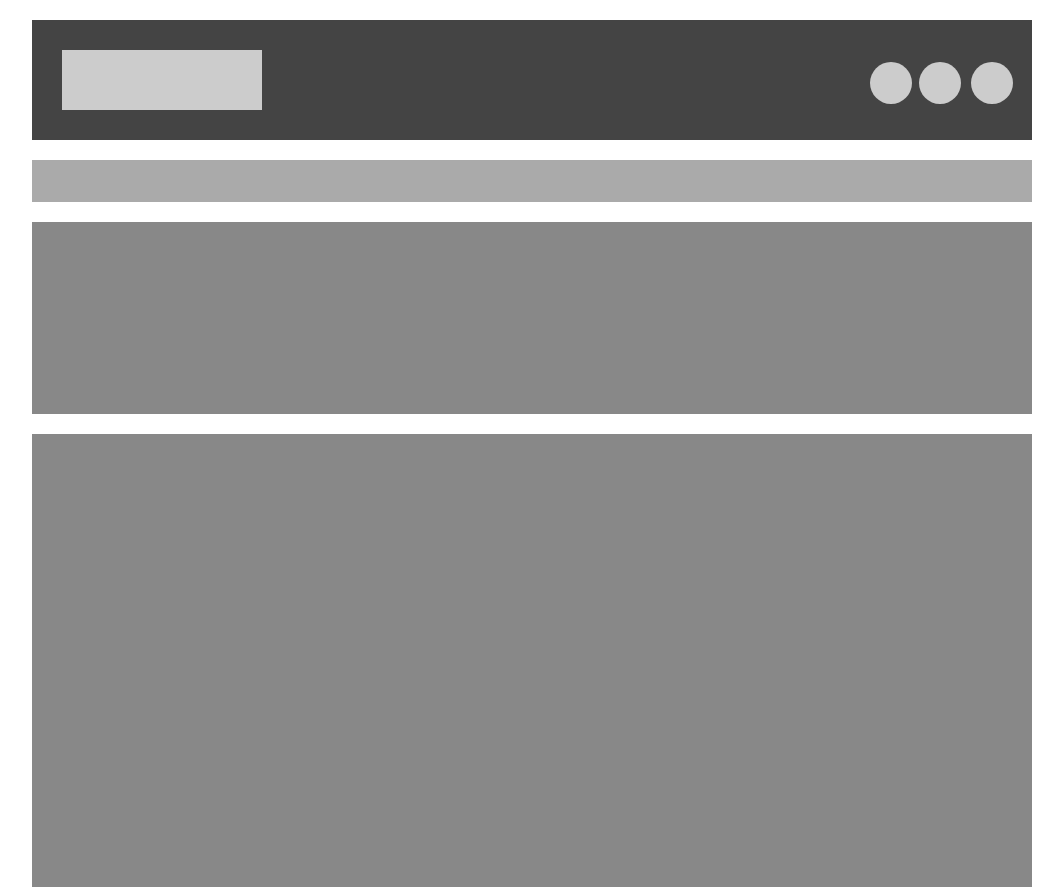
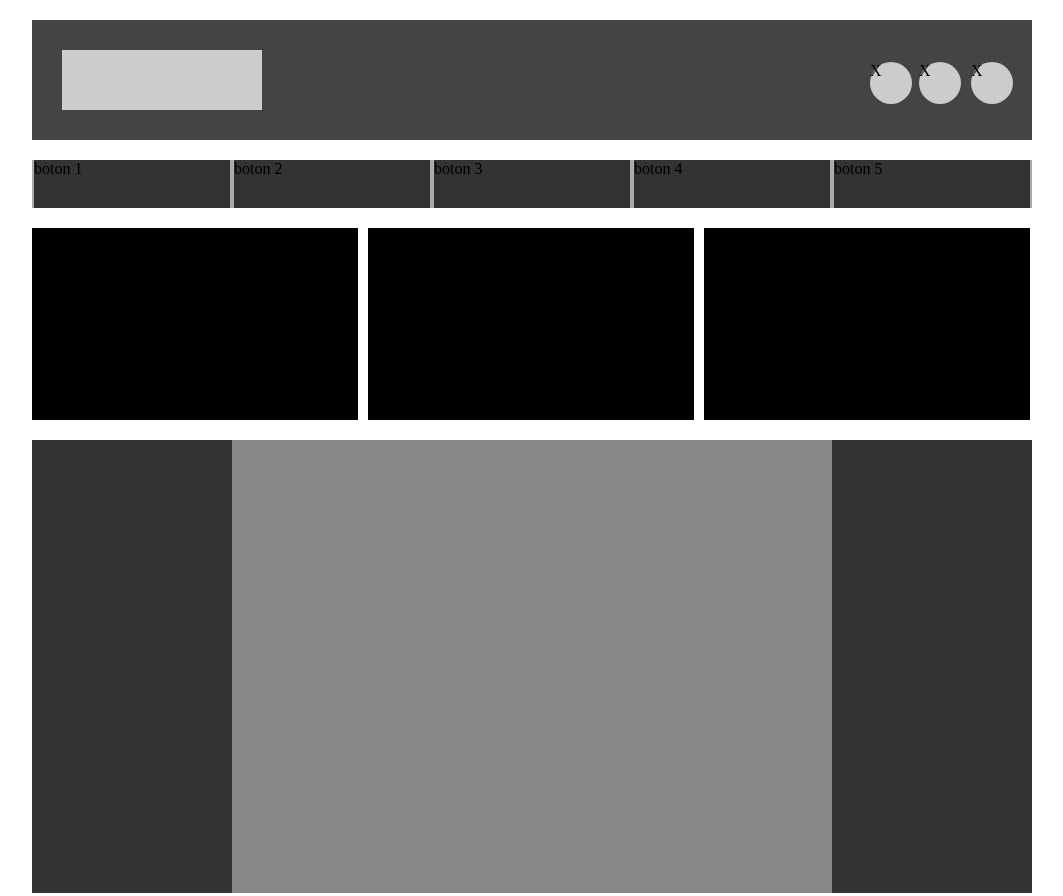
Before and after one commit to SairaDiana/HTML-CSS, a plain HTML site: page css/maquetacion.html in a window 1280 px wide. Shown: the top 896 px of the page, without its empty margins (108-1171 px from the left). Drawn offline with Linux system fonts and the light colour scheme.

Commit message:
ultima modificacion

```diff
--- a/css/maquetacion.html
+++ b/css/maquetacion.html
@@ -55,11 +55,19 @@
 
     nav {
       position: relative;
-      margin: 20px auto;
+      margin: auto;
       width: 1000px;
-      height: 42px;
+      height: 48px;
       background: #aaa;
 
+    }
+
+    .botones {
+      float: left;
+      width: 196px;
+      margin: 0px 2px;
+      height: 48px;
+      background: #333;
     }
 
     #top {
@@ -67,7 +75,19 @@
       margin: 20px auto;
       width: 1000px;
       height: 192px;
-      background: #888;
+    }
+
+    #top ul {
+      width: 1010px;
+      height: 192px;
+    }
+
+    #top ul li {
+       float: left;
+       width: 326px;
+       height: 192px;
+       background: black;
+       margin-right: 10px;
     }
 
     section {
@@ -76,6 +96,24 @@
       width: 1000px;
       height: 453px;
       background: #888;
+    }
+
+    aside#izq {
+      position: absolute;
+      left: 0;
+      top: 0;
+      width: 200px;
+      height: 453px;
+      background: #333;
+    }
+
+    aside#der {
+      position: absolute;
+      right: 0;
+      top: 0;
+      width: 200px;
+      height: 453px;
+      background: #333;
     }
 
     footer {
@@ -96,20 +134,20 @@
 
       <div id="logo"></div>
 
-      <div id="icon1" class="redes"></div>
-      <div id="icon2" class="redes"></div>
-      <div id="icon3" class="redes"></div>
+      <div id="icon1" class="redes">X</div>
+      <div id="icon2" class="redes">X</div>
+      <div id="icon3" class="redes">X</div>
 
     </header>
 
     <nav>
 
       <ul>
-        <li class="botones"></li>
-        <li class="botones"></li>
-        <li class="botones"></li>
-        <li class="botones"></li>
-        <li class="botones"></li>
+        <li class="botones">boton 1</li>
+        <li class="botones">boton 2</li>
+        <li class="botones">boton 3</li>
+        <li class="botones">boton 4</li>
+        <li class="botones">boton 5</li>
       </ul>
 
     </nav>
@@ -117,6 +155,7 @@
     <div id="top">
 
       <ul>
+        <li></li>
         <li></li>
         <li></li>
       </ul>
```
